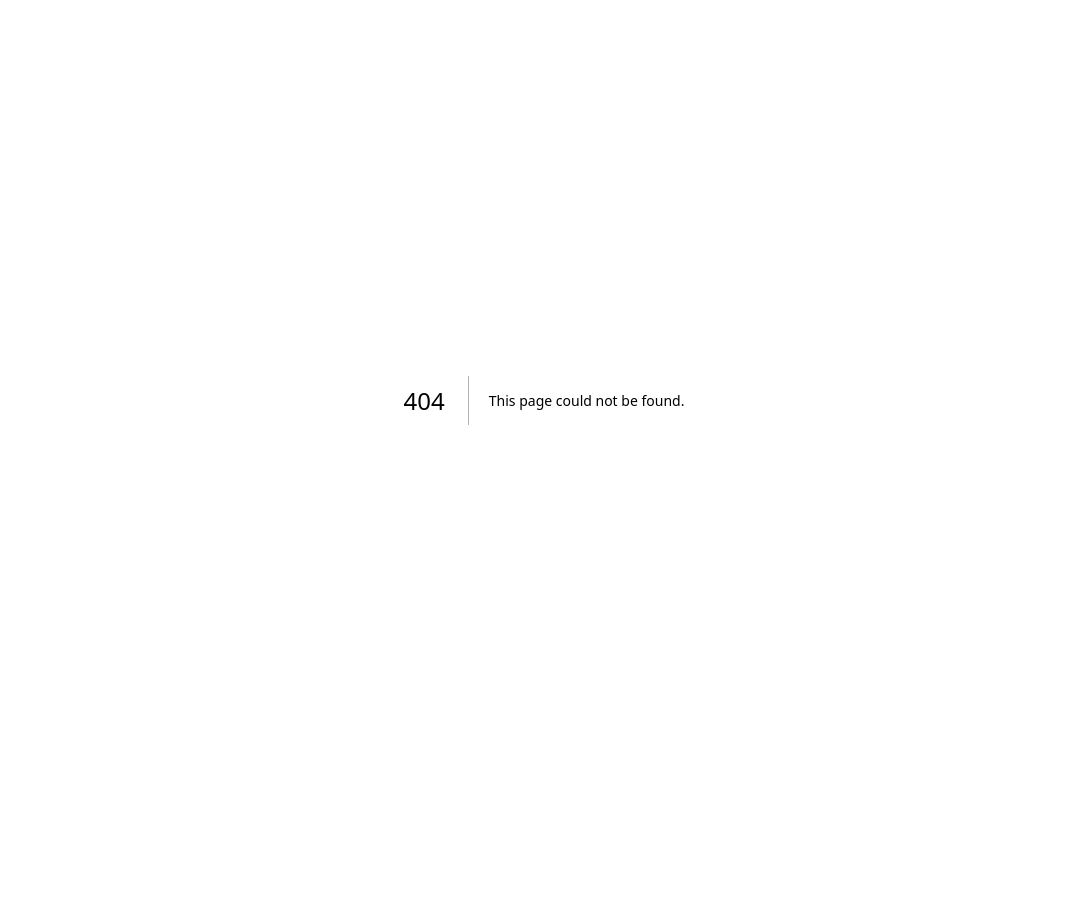
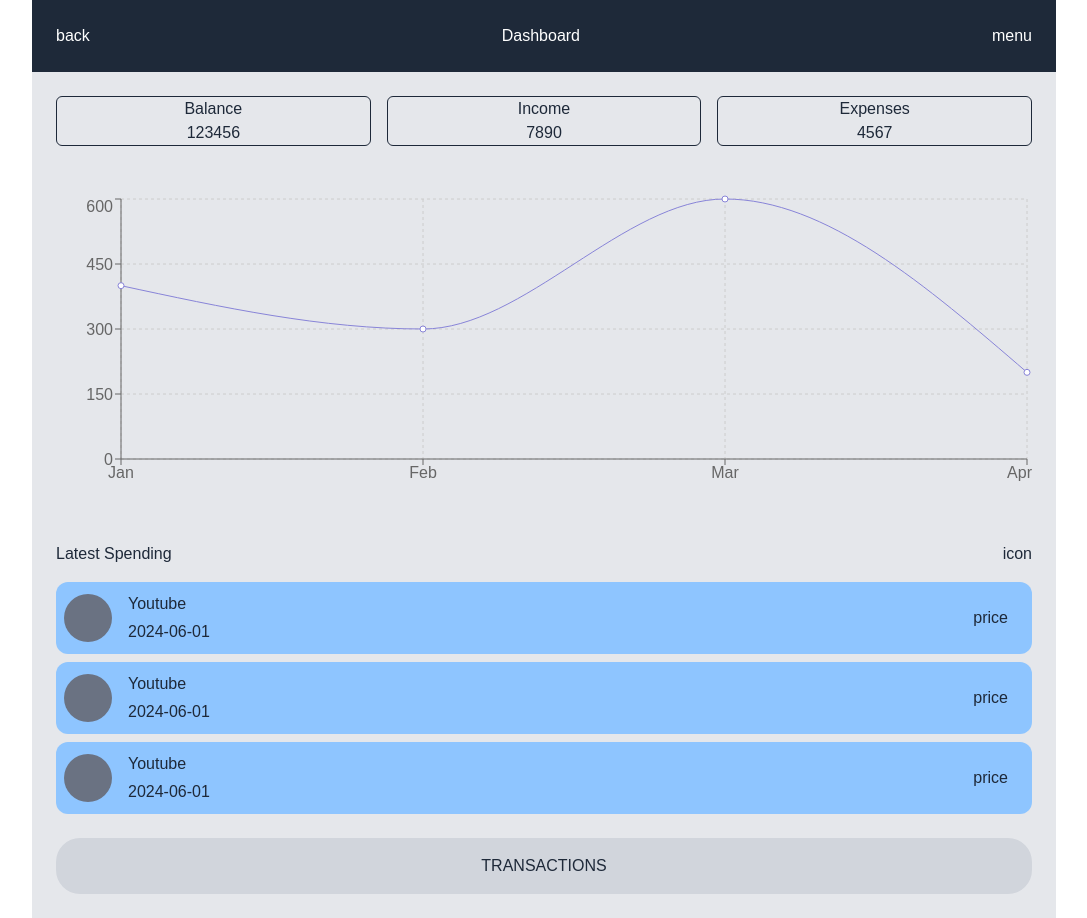
Before and after one commit to Golsaesk/dashboard-app, a Next.js app in the folder dashboard-app/: page /dashboard in a window 1280 px wide. Before the commit this address had no page. Shown: the whole page, without its empty margins (96-1183 px from the left). Before the commit the page ends 800 px from the top, so only its background shows below. Built offline with nearby package versions, Linux system fonts and the light colour scheme.

Commit message:
feat1: created initial ui

```diff
--- a/dashboard-app/package.json
+++ b/dashboard-app/package.json
@@ -3,7 +3,7 @@
   "version": "0.1.0",
   "private": true,
   "scripts": {
-    "dev": "next dev",
+    "dev": "next dev & open http://localhost:3000",
     "build": "next build",
     "start": "next start",
     "lint": "eslint"
@@ -11,7 +11,8 @@
   "dependencies": {
     "next": "16.2.6",
     "react": "19.2.4",
-    "react-dom": "19.2.4"
+    "react-dom": "19.2.4",
+    "recharts": "^3.8.1"
   },
   "devDependencies": {
     "@tailwindcss/postcss": "^4",
@@ -20,6 +21,7 @@
     "@types/react-dom": "^19",
     "eslint": "^9",
     "eslint-config-next": "16.2.6",
+    "prettier-plugin-tailwindcss": "^0.8.0",
     "tailwindcss": "^4",
     "typescript": "^5"
   }
--- /dev/null
+++ b/dashboard-app/src/app/dashboard/page.tsx
@@ -0,0 +1,148 @@
+import Chart from '@/components/dashboard/Chart'
+
+export default function DashboardPage() {
+  return (
+    <div
+      id="container"
+      className="max-auto p-auto mx-auto min-h-screen w-full max-w-full bg-blue-500 md:max-w-3xl lg:max-w-5xl"
+    >
+      <div
+        id="navbar"
+        className="flex items-center justify-between bg-gray-800 p-6 text-white"
+      >
+        <div id="back">back</div>
+        <div id="title">Dashboard</div>
+        <div id="menu">menu</div>
+      </div>
+
+      <div
+        id="summary"
+        className="flex items-center gap-4 bg-gray-200 p-6 text-gray-800"
+      >
+        <div
+          id="summary-items"
+          className="flex w-full flex-col items-center justify-center rounded-md border"
+        >
+          <div>Balance</div>
+          <div>123456</div>
+        </div>
+        <div className="flex w-full flex-col items-center justify-center rounded-md border">
+          <div>Income</div>
+          <div>7890</div>
+        </div>
+        <div className="flex w-full flex-col items-center justify-center rounded-md border">
+          <div>Expenses</div>
+          <div>4567</div>
+        </div>
+      </div>
+      <div
+        id="chart"
+        className="flex items-center gap-4 bg-gray-200 p-6 text-gray-800"
+      >
+        <Chart />
+      </div>
+      <div
+        id="transactions"
+        className="flex flex-col items-center gap-4 bg-gray-200 p-6 text-gray-800"
+      >
+        <div id="top" className="flex w-full items-center justify-between">
+          <div>Latest Spending</div>
+          <div>icon</div>
+        </div>
+        <div
+          id="body"
+          className="flex w-full flex-col gap-2 items-center justify-between"
+        >
+          <div
+            id="body-item-container"
+            className="flex w-full items-center justify-between rounded-xl bg-blue-300 p-2"
+          >
+            <div
+              id="body-item-container-left"
+              className="flex w-1/3 items-center gap-4"
+            >
+              <div
+                id="body-item-container-left-photo"
+                className="h-12 w-12 rounded-full bg-gray-500"
+              ></div>
+              <div
+                id="body-item-container-left-title"
+                className="flex flex-col items-start gap-1"
+              >
+                <div id="name">Youtube</div>
+                <div id="date">2024-06-01</div>
+              </div>
+            </div>
+            <div
+              id="body-item-container-right"
+              className="w-2/3 gap-4 p-4 text-right"
+            >
+              price
+            </div>
+          </div>
+           <div
+            id="body-item-container"
+            className="flex w-full items-center justify-between rounded-xl bg-blue-300 p-2"
+          >
+            <div
+              id="body-item-container-left"
+              className="flex w-1/3 items-center gap-4"
+            >
+              <div
+                id="body-item-container-left-photo"
+                className="h-12 w-12 rounded-full bg-gray-500"
+              ></div>
+              <div
+                id="body-item-container-left-title"
+                className="flex flex-col items-start gap-1"
+              >
+                <div id="name">Youtube</div>
+                <div id="date">2024-06-01</div>
+              </div>
+            </div>
+            <div
+              id="body-item-container-right"
+              className="w-2/3 gap-4 p-4 text-right"
+            >
+              price
+            </div>
+          </div>
+           <div
+            id="body-item-container"
+            className="flex w-full items-center justify-between rounded-xl bg-blue-300 p-2"
+          >
+            <div
+              id="body-item-container-left"
+              className="flex w-1/3 items-center gap-4"
+            >
+              <div
+                id="body-item-container-left-photo"
+                className="h-12 w-12 rounded-full bg-gray-500"
+              ></div>
+              <div
+                id="body-item-container-left-title"
+                className="flex flex-col items-start gap-1"
+              >
+                <div id="name">Youtube</div>
+                <div id="date">2024-06-01</div>
+              </div>
+            </div>
+            <div
+              id="body-item-container-right"
+              className="w-2/3 gap-4 p-4 text-right"
+            >
+              price
+            </div>
+          </div>
+          <div></div>
+        </div>
+        <div
+        id="bottom"
+        className="flex w-full items-center justify-center rounded-3xl bg-gray-300 p-4"
+        >
+          <div>TRANSACTIONS</div>
+        </div>
+      </div>
+    </div>
+  )
+}
--- /dev/null
+++ b/dashboard-app/src/components/dashboard/Chart.tsx
@@ -0,0 +1,34 @@
+'use client'
+
+import {
+  LineChart,
+  Line,
+  XAxis,
+  YAxis,
+  CartesianGrid,
+  Tooltip,
+  ResponsiveContainer,
+} from 'recharts'
+
+const data = [
+  { name: 'Jan', sales: 400 },
+  { name: 'Feb', sales: 300 },
+  { name: 'Mar', sales: 600 },
+  { name: 'Apr', sales: 200 },
+]
+
+export default function Chart() {
+  return (
+    <div style={{ width: '100%', height: 300 }}>
+      <ResponsiveContainer>
+        <LineChart data={data}>
+          <CartesianGrid strokeDasharray="3 3" />
+          <XAxis dataKey="name" />
+          <YAxis />
+          <Tooltip />
+          <Line type="monotone" dataKey="sales" stroke="#8884d8" />
+        </LineChart>
+      </ResponsiveContainer>
+    </div>
+  )
+}
```
Also changed, not shown: 2 other files (tests, documents, lock files or other folders).
